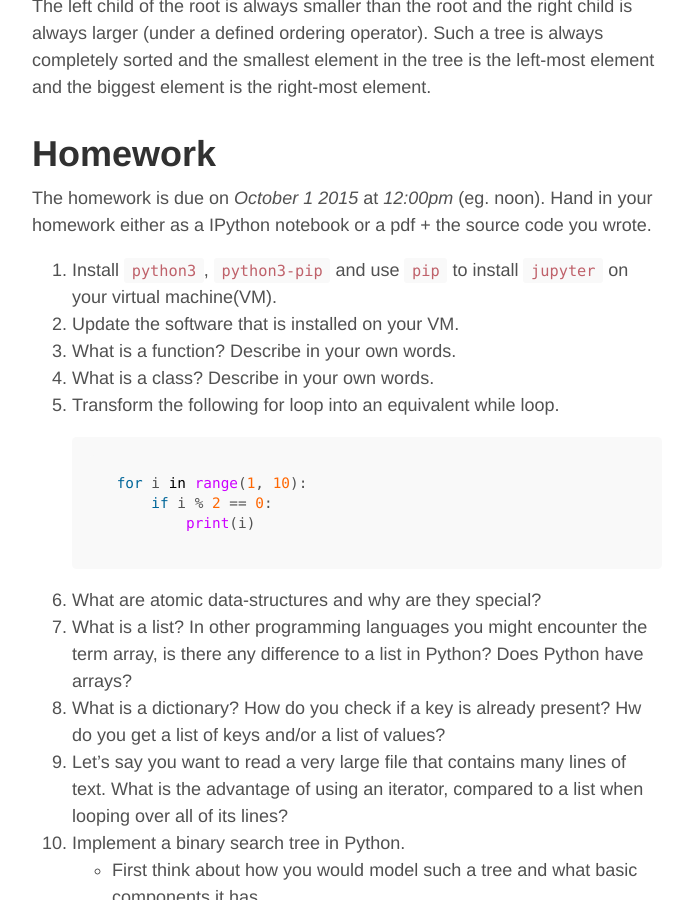
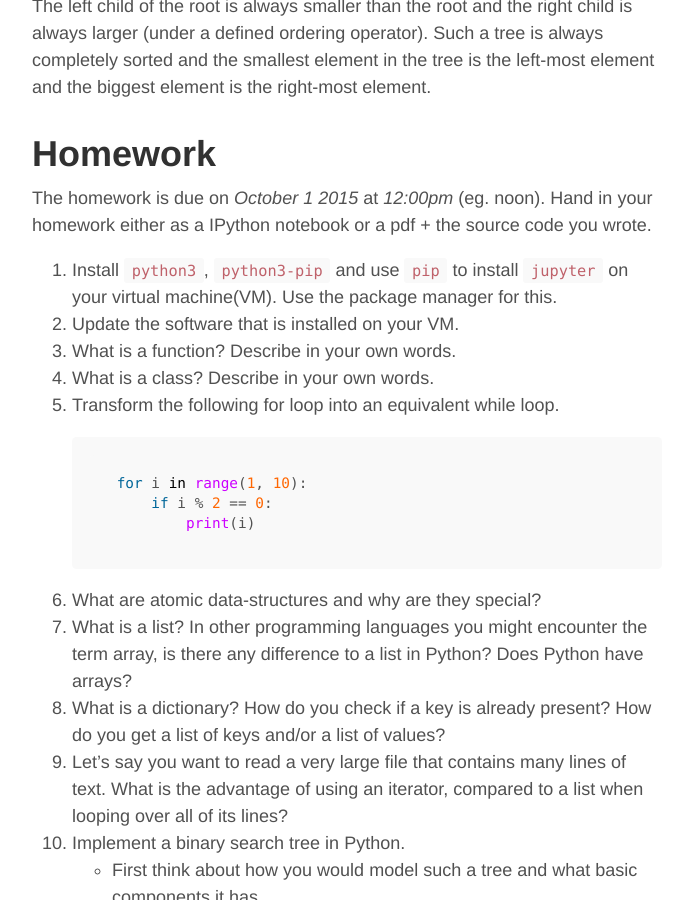
Before and after one commit to MikheyevLab/Computing-Fall-2015, a Jekyll site: the page built from _posts/2015-09-25-2-starting-wth-python.md, in a window 1280 px wide and 900 px high, scrolled down 9508 px. Shown: the whole window, without its empty margins (293-978 px from the left). Built offline with Jekyll 4.4.1, drawn with Linux system fonts in a browser that asks for light colours; Markdown is read by kramdown in place of the engine named in the settings; some of the changed text lies outside the part shown.

Commit message:
fixup: typos

````diff
--- a/_posts/2015-09-25-2-starting-wth-python.md
+++ b/_posts/2015-09-25-2-starting-wth-python.md
@@ -278,7 +278,7 @@ The left child of the root is always smaller than the root and the right child i
 # Homework
 The homework is due on *October 1 2015* at *12:00pm* (eg. noon). Hand in your homework either as a IPython notebook or a pdf + the source code you wrote.
 
-1. Install `python3`, `python3-pip` and use `pip` to install `jupyter` on your virtual machine(VM).
+1. Install `python3`, `python3-pip` and use `pip` to install `jupyter` on your virtual machine(VM). Use the package manager for this.
 2. Update the software that is installed on your VM.
 1. What is a function? Describe in your own words.
 2. What is a class? Describe in your own words.
@@ -291,7 +291,7 @@ The homework is due on *October 1 2015* at *12:00pm* (eg. noon). Hand in your ho
     ```
 4. What are atomic data-structures and why are they special?
 5. What is a list? In other programming languages you might encounter the term array, is there any difference to a list in Python? Does Python have arrays?
-6. What is a dictionary? How do you check if a key is already present? Hw do you get a list of keys and/or a list of values?
+6. What is a dictionary? How do you check if a key is already present? How do you get a list of keys and/or a list of values?
 9. Let's say you want to read a very large file that contains many lines of text. What is the advantage of using an iterator, compared to a list when looping over all of its lines?
 6. Implement a binary search tree in Python.
   - First think about how you would model such a tree and what basic components it has.
````
Also changed, not shown: other parts of _posts/2015-09-25-2-starting-wth-python.md (+2 -2 lines).
